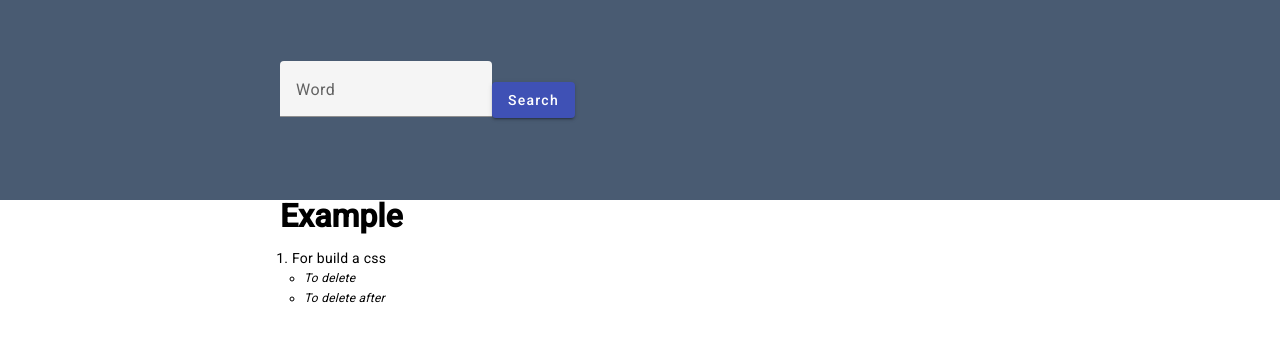
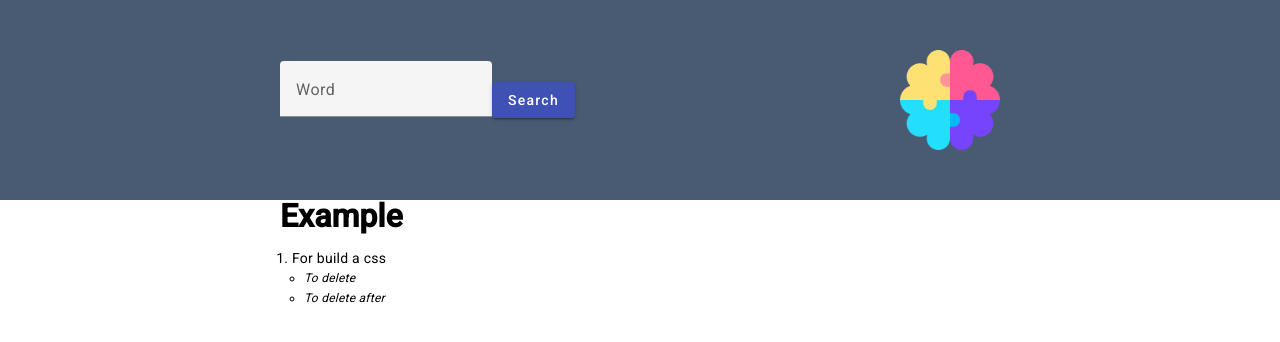
Before and after one commit to rogigs/wrds, an Angular app: page / in a window 1280 px wide. Shown: the top 342 px of the page. Built offline with nearby package versions, Linux system fonts and the light colour scheme.

Commit message:
style: add a logo

```diff
--- a/src/app/app.component.html
+++ b/src/app/app.component.html
@@ -1,6 +1,8 @@
 <main>
   <section class="section__form">
     <app-grid>
+      <div>
+        <img src="../assets/brain_draw.png" loading="lazy" />
         <form (ngSubmit)="onSubmit()" #wordForm="ngForm">
           <mat-form-field>
             <mat-label>Word</mat-label>
@@ -8,6 +10,7 @@
           </mat-form-field>
           <button mat-raised-button color="primary">Search</button>
         </form>
+      </div>
     </app-grid>
   </section>
 
--- a/src/app/app.component.sass
+++ b/src/app/app.component.sass
@@ -1,11 +1,22 @@
 .section__form
+
     background-color:  rgba(73,91,114, 1)
 
-    form
+    div
         display: flex
-        justify-content: left
+        justify-content: space-between
         align-items: center
-        height: 200px
+        flex-direction: row-reverse
+
+        form
+            display: flex
+            justify-content: left
+            align-items: center
+            height: 200px
+
+        img
+            width: 100px
+            height: 100px
 
 
 section
```
Also changed, not shown: src/assets/brain_draw.png (added). Lines whose indentation alone changed are shown as unchanged.
